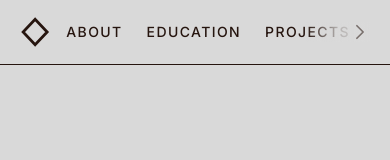
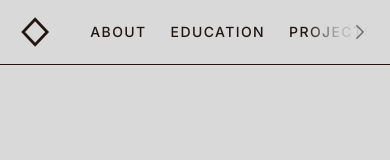
Before and after one commit to RicardoCasais404/personal-portfolio-v2, a Next.js app: page / in a window 390 px wide. Shown: the top 160 px of the page. Built offline with nearby package versions, Linux system fonts and the light colour scheme.

Commit message:
Fixing spacing in the navbar mobile version

```diff
--- a/src/components/Navbar.tsx
+++ b/src/components/Navbar.tsx
@@ -32,9 +32,12 @@ export function Navbar() {
     <aside
       className={cn(
         "fixed left-0 top-0 z-50 flex w-full items-center bg-[#d9d9d9] border-b border-[#26150f]",
-        // Mobile
-        "flex-row px-5 py-4 gap-4", // Reduzi o gap-8 para gap-4 para dar mais espaço à lista
-        // Desktop
+
+        // --- MOBILE ---
+        // gap-10: Aumentei para 40px. Dá muito espaço entre o Logo e o início do scroll.
+        "flex-row px-5 py-4 gap-10",
+
+        // --- DESKTOP ---
         "md:h-screen md:w-[100px] md:flex-col md:border-b-0 md:border-r md:py-10 md:px-0 md:justify-between md:gap-0"
       )}
     >
@@ -43,23 +46,23 @@ export function Navbar() {
         href="#hero"
         aria-label="Voltar ao topo"
         onClick={(e) => handleScroll(e, "#hero")}
-        className="shrink-0 z-20" // Z-index para ficar acima de tudo
+        className="shrink-0 z-20"
       >
         <Logo className="h-8 w-auto transition-transform duration-500 hover:rotate-90 md:h-9" />
       </Link>
 
-      {/* WRAPPER DA NAVEGAÇÃO (Para conter a Seta) */}
+      {/* WRAPPER DA NAVEGAÇÃO */}
       <div className="flex-1 relative overflow-hidden md:overflow-visible md:w-auto md:flex md:flex-col md:items-center">
         {/* 2. LINKS DE NAVEGAÇÃO */}
         <nav
           className={cn(
             "flex items-center",
 
-            // --- MOBILE ---
+            // Mobile
             "flex-row w-full overflow-x-auto no-scrollbar gap-6",
-            "pr-12", // Espaço final
+            "pr-12",
 
-            // --- DESKTOP ---
+            // Desktop
             "md:w-auto md:flex-col md:gap-10 md:overflow-visible md:pr-0"
           )}
         >
@@ -99,13 +102,7 @@ export function Navbar() {
           })}
         </nav>
 
-        {/*
-           3. INDICADOR VISUAL (SETA) - APENAS MOBILE
-           - absolute right-0: Cola à direita.
-           - bg-gradient: Cria um fundo suave que tapa o texto que passa por baixo.
-           - pointer-events-none: Deixa clicar através dele.
-           - md:hidden: Desaparece no Desktop.
-        */}
+        {/* 3. INDICADOR VISUAL (SETA) - APENAS MOBILE */}
         <div className="absolute top-0 right-0 h-full flex items-center justify-end w-16 bg-linear-to-l from-[#d9d9d9] via-[#d9d9d9]/80 to-transparent pointer-events-none md:hidden">
           <svg
             xmlns="http://www.w3.org/2000/svg"
@@ -113,7 +110,7 @@ export function Navbar() {
             viewBox="0 0 24 24"
             strokeWidth={2}
             stroke="currentColor"
-            className="w-5 h-5 text-[#26150f] animate-pulse" // Animação de pulso
+            className="w-5 h-5 text-[#26150f] animate-pulse"
           >
             <path
               strokeLinecap="round"
```
